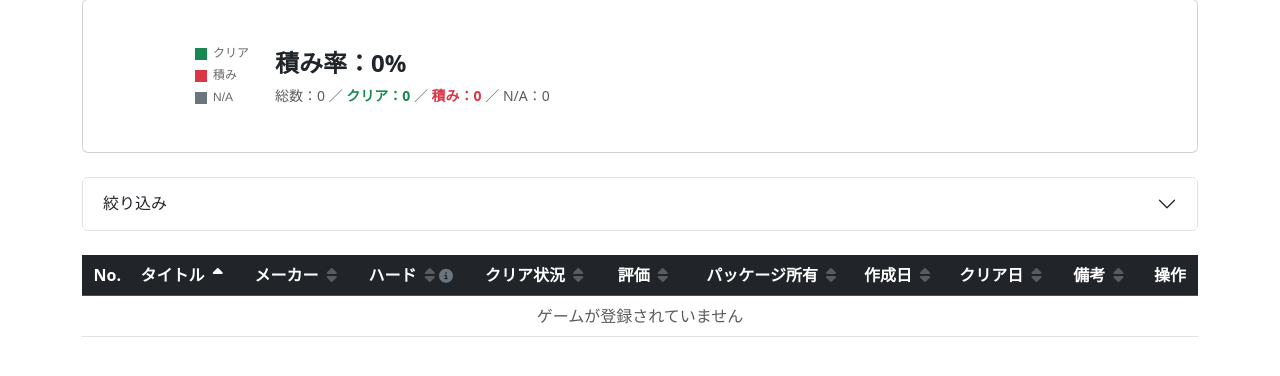
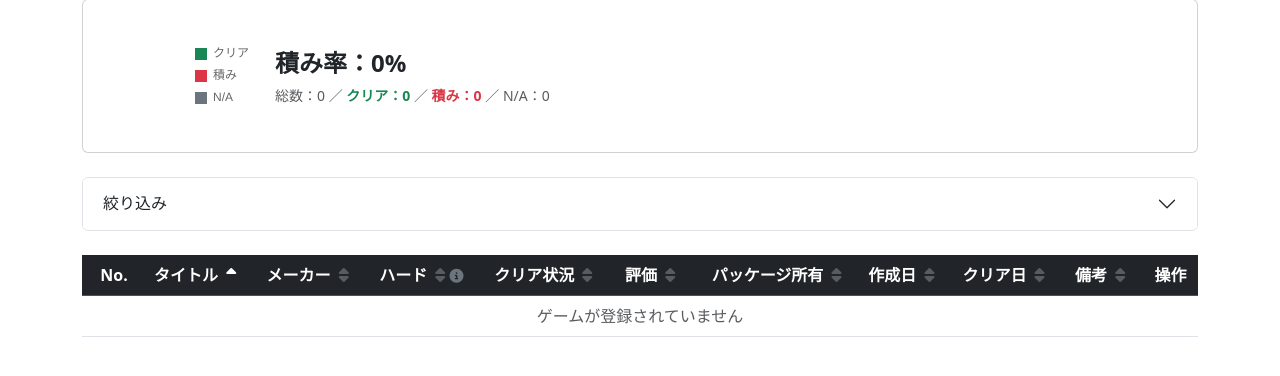
Before and after one commit to hara191204/tsumigee_database, a Django app: page /games/ in a window 1280 px wide. Shown: the part 131-507 px from the top of the page. Run offline with Django 5.2, Linux system fonts and the light colour scheme; data that the repository does not hold is empty.

Commit message:
style: fix No. column width to 4rem in list pages
Co-Authored-By: Claude Sonnet 4.6 <noreply@anthropic.com>

```diff
--- a/app/templates/tsumigee_database/game_list.html
+++ b/app/templates/tsumigee_database/game_list.html
@@ -114,7 +114,7 @@
     <thead class="table-dark">
       {% with bp=base_params %}
         <tr>
-          <th class="text-center">No.</th>
+          <th class="text-center" style="width: 4rem">No.</th>
           <th>
             <a href="?{% if bp %}{{ bp }}&{% endif %}sort={% if sort_field == 'furigana' and sort_order == 'asc' %}-{% endif %}furigana"
                class="text-white text-decoration-none">
--- a/app/templates/tsumigee_database/hard_list.html
+++ b/app/templates/tsumigee_database/hard_list.html
@@ -9,7 +9,7 @@
   <table class="table table-hover">
     <thead class="table-dark">
       <tr>
-        <th class="text-center">No.</th>
+        <th class="text-center" style="width: 4rem">No.</th>
         <th>名前</th>
         <th class="text-center">操作</th>
       </tr>
--- a/app/templates/tsumigee_database/maker_list.html
+++ b/app/templates/tsumigee_database/maker_list.html
@@ -9,7 +9,7 @@
   <table class="table table-hover">
     <thead class="table-dark">
       <tr>
-        <th class="text-center">No.</th>
+        <th class="text-center" style="width: 4rem">No.</th>
         <th>名前</th>
         <th>フリガナ</th>
         <th class="text-center">操作</th>
```
Also changed, not shown: 1 other file.
